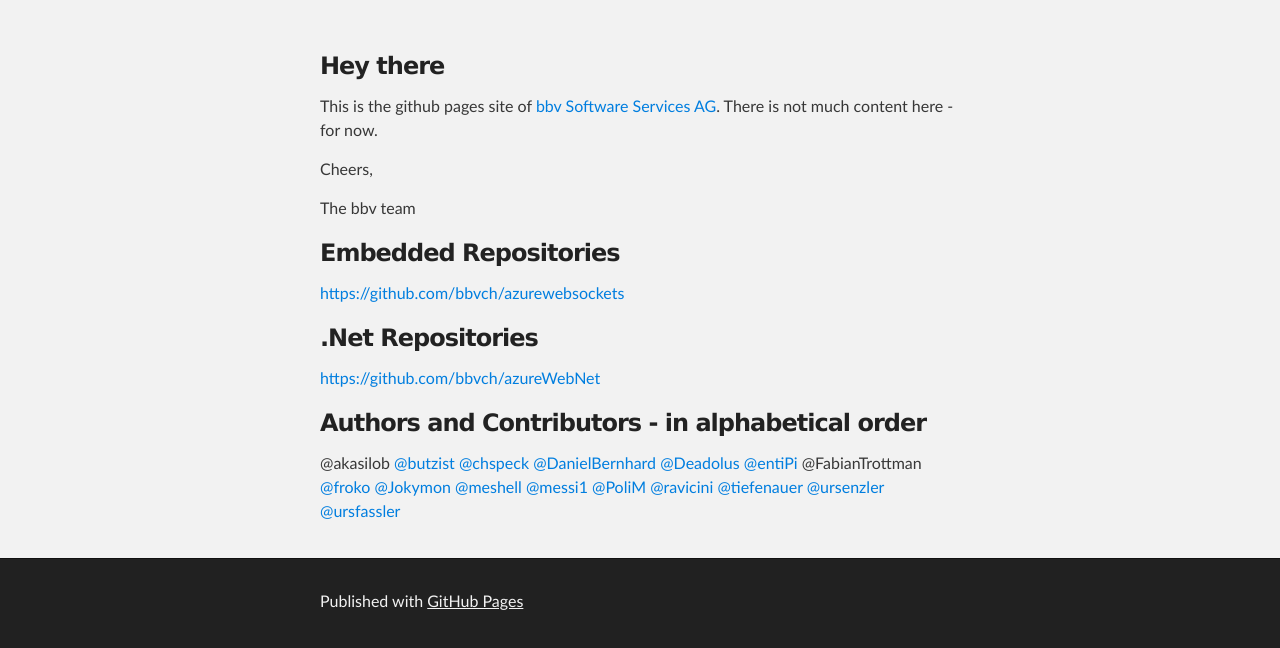
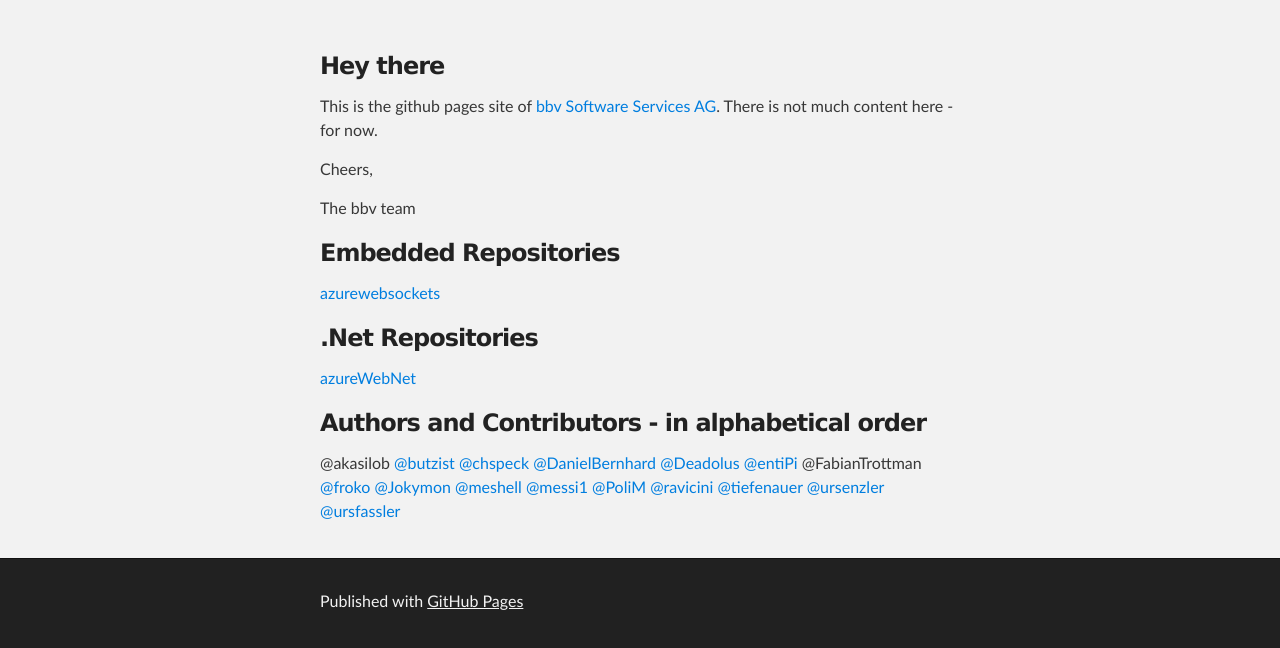
Before and after one commit to bbvch/bbvch.github.io, a plain HTML site: page index.html in a window 1280 px wide. Shown: the part 212-860 px from the top of the page. Drawn offline with Linux system fonts and the light colour scheme.

Commit message:
Fixing repository links

```diff
--- a/index.html
+++ b/index.html
@@ -40,12 +40,12 @@
 <h3>
 <a id="embedded-repositories" class="anchor" href="#embedded-repositories" aria-hidden="true"><span aria-hidden="true" class="octicon octicon-link"></span></a>Embedded Repositories</h3>
 
-<p><a href="azurewebsockets">https://github.com/bbvch/azurewebsockets</a></p>
+<p><a href="https://github.com/bbvch/azurewebsockets">azurewebsockets</a></p>
 
 <h3>
 <a id="net-repositories" class="anchor" href="#net-repositories" aria-hidden="true"><span aria-hidden="true" class="octicon octicon-link"></span></a>.Net Repositories</h3>
 
-<p><a href="azureWebNet">https://github.com/bbvch/azureWebNet</a></p>
+<p><a href="https://github.com/bbvch/azureWebNet">azureWebNet</a></p>
 
 <h3>
 <a id="authors-and-contributors---in-alphabetical-order" class="anchor" href="#authors-and-contributors---in-alphabetical-order" aria-hidden="true"><span aria-hidden="true" class="octicon octicon-link"></span></a>Authors and Contributors - in alphabetical order</h3>
```
